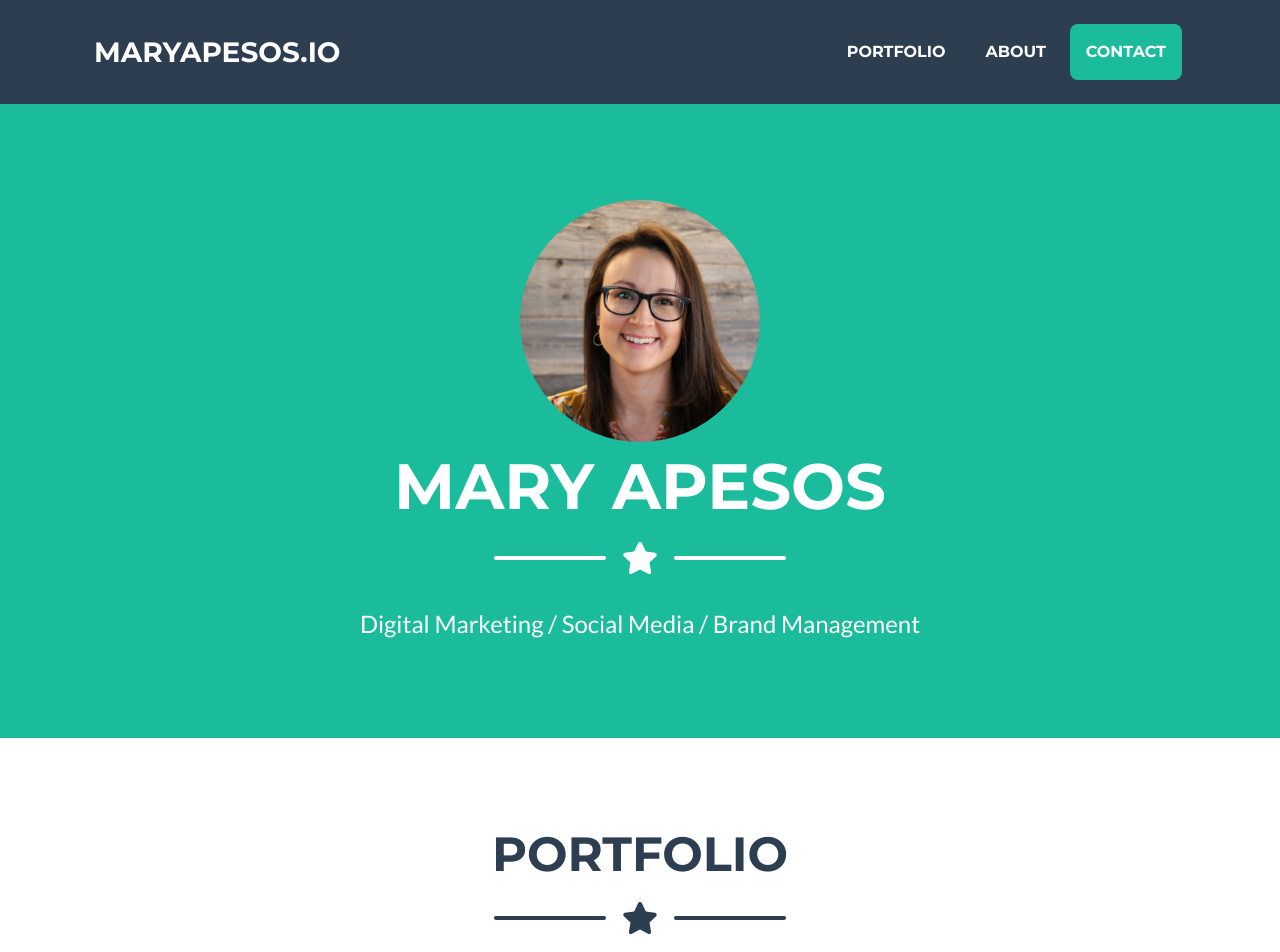
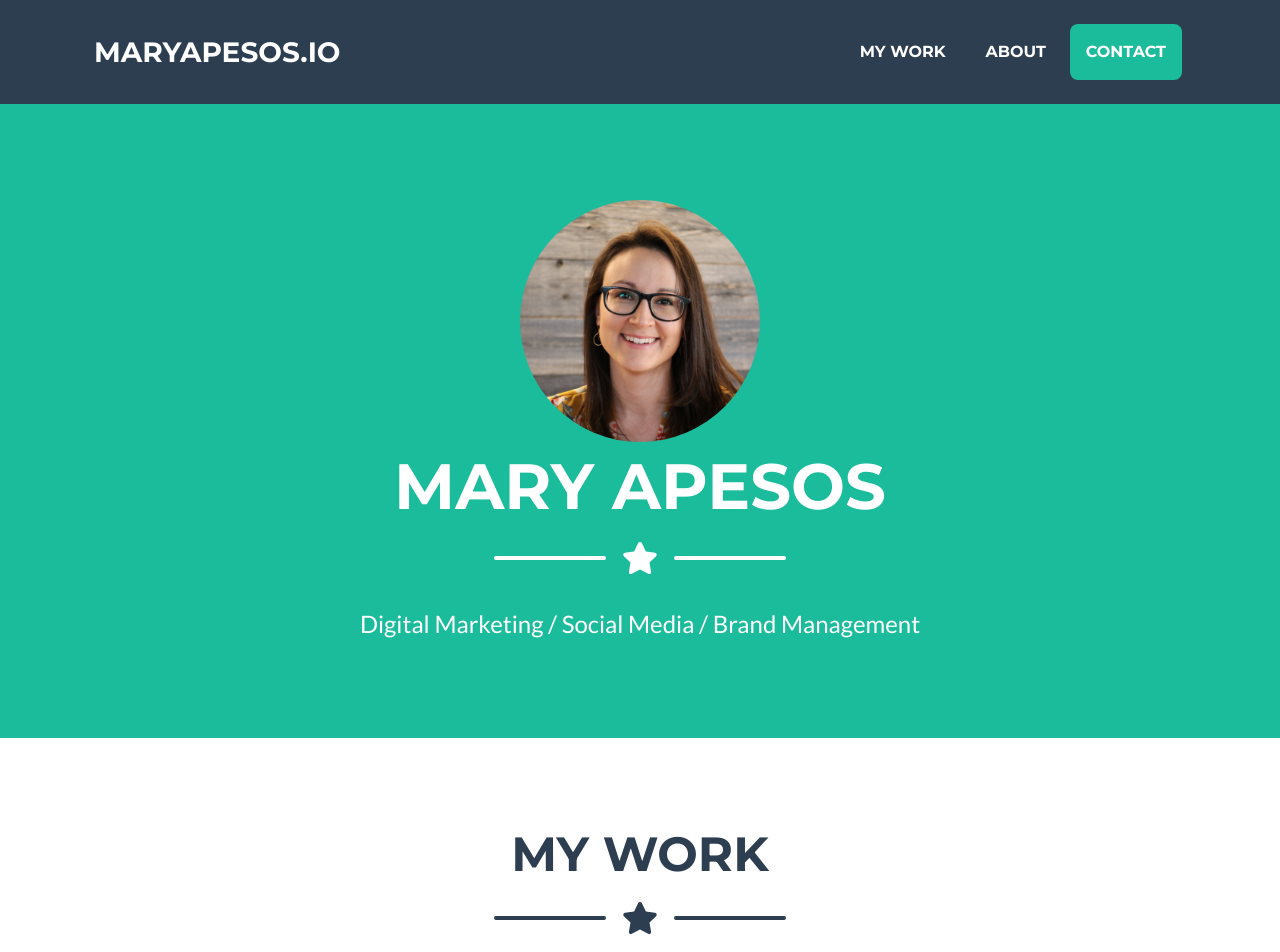
Before and after one commit to Apesosmarc/Portfolio-Site, a website: page dist/index.html in a window 1280 px wide. Shown: the top 952 px of the page. Drawn offline with nearby package versions, Linux system fonts and the light colour scheme.

Commit message:
final version 3

```diff
--- a/dist/index.html
+++ b/dist/index.html
@@ -27,7 +27,7 @@
                 </button>
                 <div class="collapse navbar-collapse" id="navbarResponsive">
                     <ul class="navbar-nav ml-auto">
-                        <li class="nav-item mx-0 mx-lg-1"><a class="nav-link py-3 px-0 px-lg-3 rounded js-scroll-trigger" href="#portfolio">Portfolio</a></li>
+                        <li class="nav-item mx-0 mx-lg-1"><a class="nav-link py-3 px-0 px-lg-3 rounded js-scroll-trigger" href="#portfolio">My Work</a></li>
                         <li class="nav-item mx-0 mx-lg-1"><a class="nav-link py-3 px-0 px-lg-3 rounded js-scroll-trigger" href="#about">About</a></li>
                         <li class="nav-item mx-0 mx-lg-1"><a class="nav-link py-3 px-0 px-lg-3 rounded js-scroll-trigger" href="#footer">Contact</a></li>
                     </ul>
@@ -55,7 +55,7 @@
         <section class="page-section portfolio" id="portfolio">
             <div class="container">
                 <!-- Portfolio Section Heading-->
-                <h2 class="page-section-heading text-center text-uppercase text-secondary mb-0">Portfolio</h2>
+                <h2 class="page-section-heading text-center text-uppercase text-secondary mb-0">My Work</h2>
                 <!-- Icon Divider-->
                 <div class="divider-custom">
                     <div class="divider-custom-line"></div>
```
